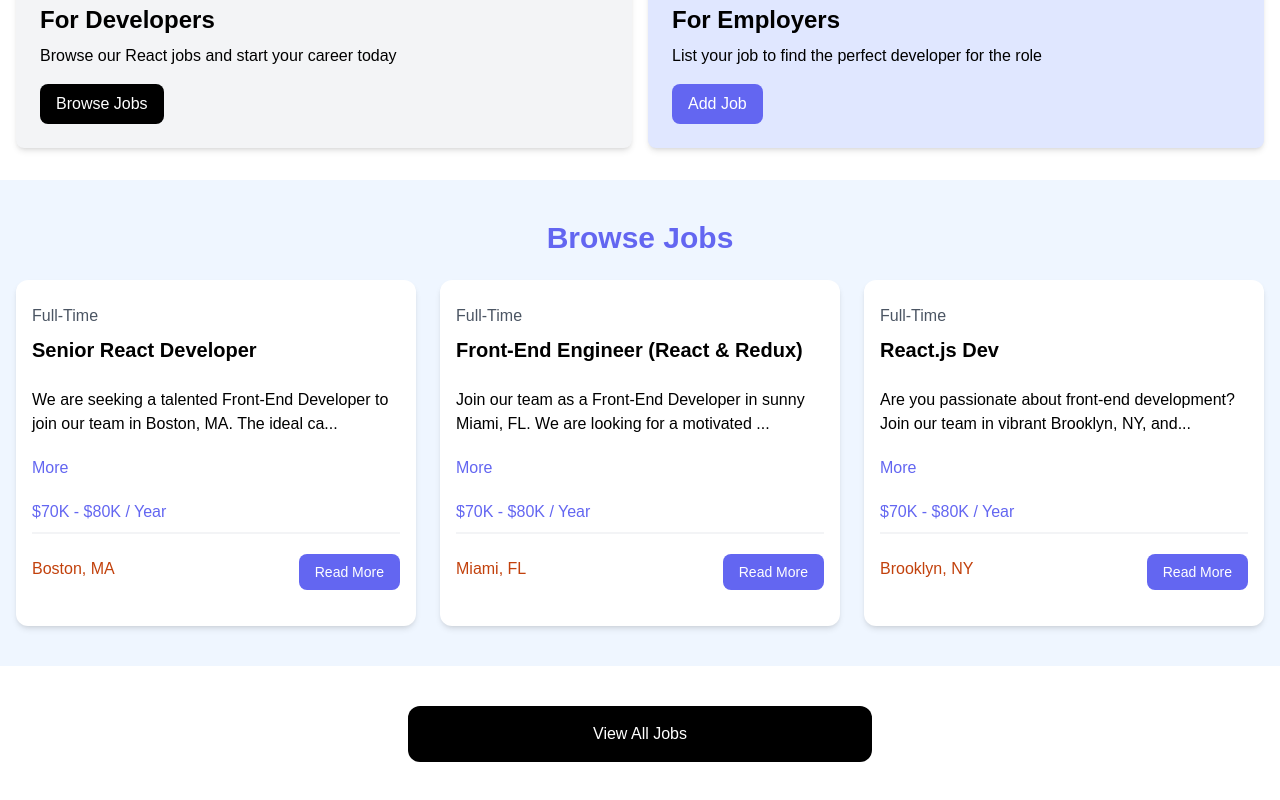
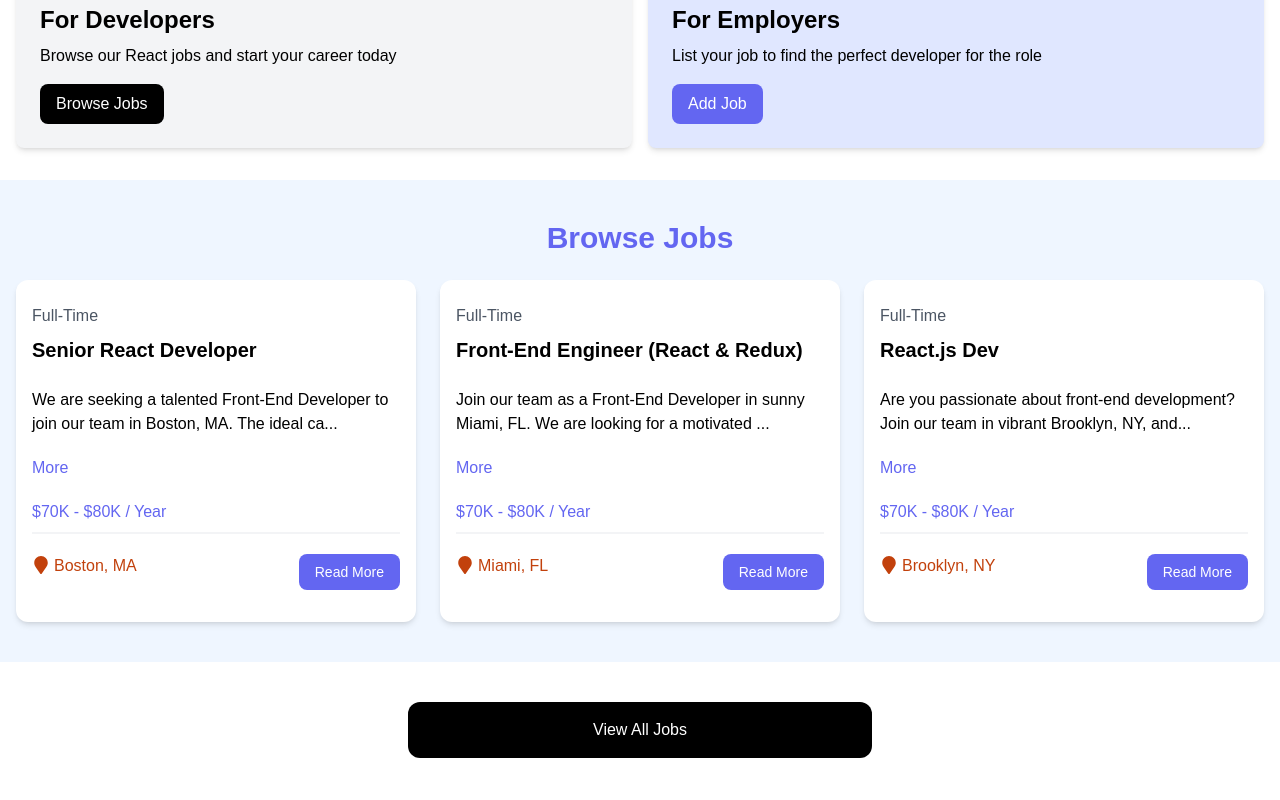
Before and after one commit to mrabdulhannan/react-job-listing-app-2024, a React (Vite) app: page / in a window 1280 px wide. Shown: the part 429-1229 px from the top of the page. Built offline with nearby package versions, Linux system fonts and the light colour scheme.

Commit message:
Add Icons

```diff
--- a/package.json
+++ b/package.json
@@ -11,7 +11,8 @@
   },
   "dependencies": {
     "react": "^18.3.1",
-    "react-dom": "^18.3.1"
+    "react-dom": "^18.3.1",
+    "react-icons": "^5.3.0"
   },
   "devDependencies": {
     "@eslint/js": "^9.13.0",
--- a/src/components/JobListing.jsx
+++ b/src/components/JobListing.jsx
@@ -1,5 +1,6 @@
 import React from 'react';
 import { useState } from 'react';
+import {FaMapMarker} from 'react-icons/fa';
 
 const JobListing = ({job}) => {
   const [showFullDescription, setShowFullDescription] = useState(false);
@@ -29,7 +30,7 @@
 
             <div className="flex flex-col lg:flex-row justify-between mb-4">
               <div className="text-orange-700 mb-3">
-                <i className="fa-solid fa-location-dot text-lg"></i>
+                <FaMapMarker className='inline text-lg mb-1 mr-1'/>
                 {job.location}
               </div>
               <a
```
Also changed, not shown: 2 other files (tests, documents, lock files or other folders).
